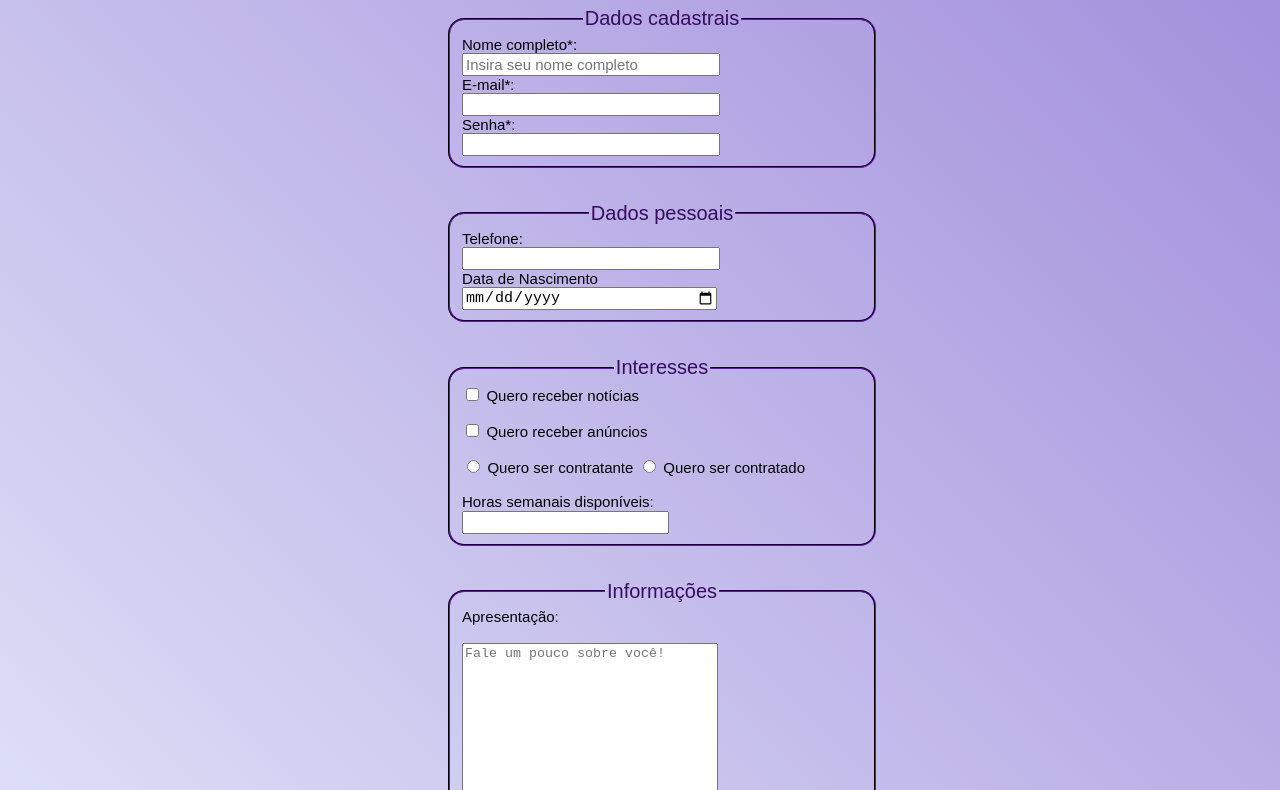
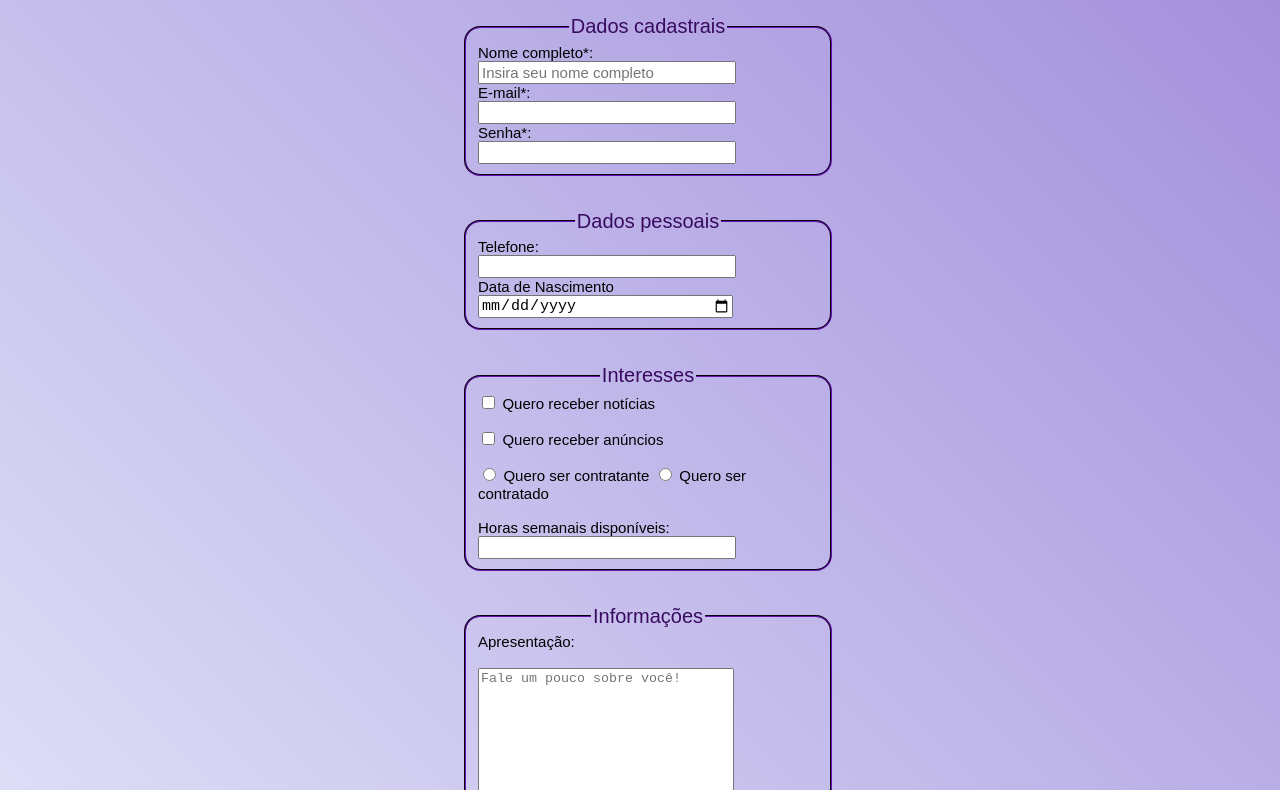
Before and after one commit to otaciliow/formulario, a plain HTML site: page exercicio-01-formulario.html in a window 1280 px wide. Shown: the part 87-877 px from the top of the page. Drawn offline with Linux system fonts and the light colour scheme.

Commit message:
ajuste no css p centralizar fieldsets

```diff
--- a/form.css
+++ b/form.css
@@ -1,11 +1,12 @@
 body{
-    width:600px;
-	margin: 0 auto;
+	display:flex;
+    flex-direction:column;
+    align-items:center;
+    width:100vw;
     background:linear-gradient(45deg,#F0F8FF, #a18ddb); /*adiciona um efeito de transição gradiente na cor, em 45 graus (pode ser com outros valores mais diretos, como "to left" ou "to right")*/
     font-family:sans-serif;
 }
 h3 {
-    margin-left:5em;
     color:#380B61;
     font-size:30px;
 }
@@ -19,8 +20,7 @@ fieldset{
     margin-bottom:1em;
     border-color:#380B61;
     border-radius:1em;
-    width:400px;
-    margin-left:18%;
+    width:340px;
 }
 fieldset.grupo label{
     display:block;
@@ -31,6 +31,13 @@ fieldset.grupo input, textarea{
 }
 fieldset.checks label, input{
     font-size:15px;
+}
+#hour{
+    display:flex;
+    flex-direction:column;
+}
+#hour input[type="number"]{
+    width:250px;
 }
 #checkb{
     margin-bottom:1em;
@@ -62,11 +69,11 @@ textarea, input[type="url"], input[type="file"]{
     background-color:#59429D;
     border:none;
     padding:none;
+    margin-left:10vw;
     width:150px;
     margin-bottom:100px;
     height:30px;
     border-radius:1em;
-    margin-left:250px;
     text-shadow:0.4em;
     font-weight:bold; /*altera o peso do texto (nesse caso, para negrito)*/
     cursor:pointer; /*altera o tipo de cursor no momento que o elemento é selecionado*/
```
